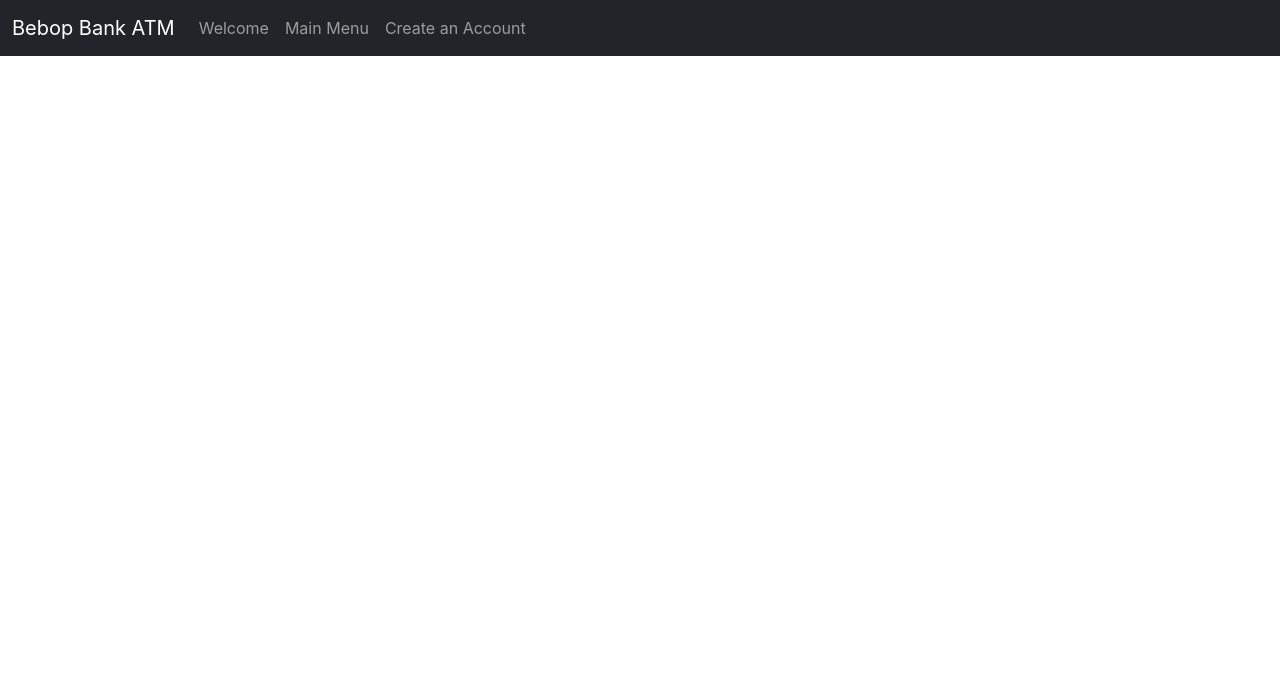
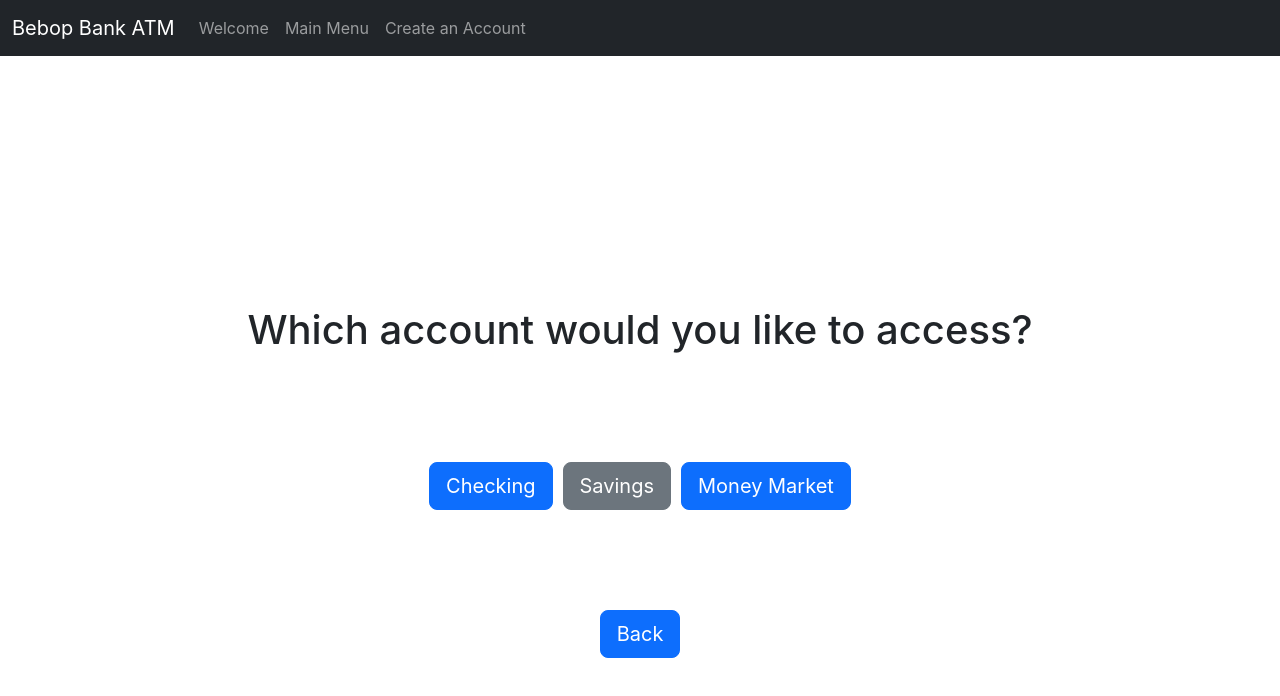
Before and after one commit to 220425-Reston-NET/CoderBebopFE, a React (Create React App) app: page /chooseaccount in a window 1280 px wide. Shown: the top 696 px of the page. Built offline with nearby package versions, Linux system fonts and the light colour scheme.

Commit message:
added choose account

```diff
--- a/src/App.tsx
+++ b/src/App.tsx
@@ -6,6 +6,7 @@ import Welcome from './routes/welcome/Welcome';
 import Nav from './shared/Nav';
 import Mainmenu from './routes/mainmenu/Mainmenu';
 import CreateCustomer from './routes/createcustomer/CreateCustomer';
+import ChooseAccount from './routes/chooseaccount/ChooseAccount';
 
 function App() {
   return (
@@ -15,6 +16,7 @@ function App() {
       <Route path='/' element={<Welcome/>}/>
       <Route path='/mainmenu' element={<Mainmenu/>}/>
       <Route path='/createcustomer' element={<CreateCustomer/>}/>
+      <Route path='/chooseaccount' element={<ChooseAccount/>}/>
     </Routes>
     </>
   );
--- /dev/null
+++ b/src/routes/chooseaccount/ChooseAccount.css
@@ -0,0 +1,19 @@
+.chooseaccount{
+    display: flex;
+    flex-direction: column;
+    flex-flow: column wrap;
+    align-items: center;
+    margin-top: 250px;
+}
+
+.container{
+    order:0;
+    width: 600px;
+    margin-top: 100px;
+    text-align: center;
+    align-self: flex-start;
+}
+
+.rightmarg{
+    margin-right: 10px;
+}
--- /dev/null
+++ b/src/routes/chooseaccount/ChooseAccount.tsx
@@ -0,0 +1,21 @@
+import React from 'react'
+import './ChooseAccount.css'
+
+function DepositWithdraw() {
+  return (
+    <form className='chooseaccount'>
+      <h1>Which account would you like to access?</h1>
+      <div className='container'>
+        <button type="button" className="btn btn-primary btn-lg rightmarg">Checking</button>
+        <button type="button" className="btn btn-secondary btn-lg rightmarg">Savings</button>
+        <button type="button" className="btn btn-primary btn-lg">Money Market</button>
+      </div>
+
+      <div className='container'>
+        <button type="button" className="btn btn-primary btn-lg">Back</button>
+      </div>
+    </form>
+  )
+}
+
+export default DepositWithdraw
```
